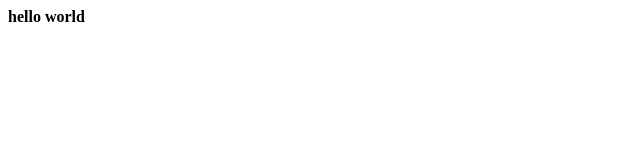
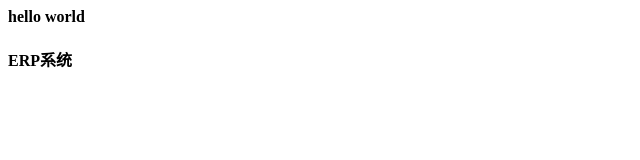
Before and after one commit to jennyyouyou/test2301, a plain HTML site: page index.html in a window 1280 px wide. Shown: the whole page, without its empty margins (0-640 px from the left). Drawn offline with Linux system fonts and the light colour scheme.

Commit message:
V2---ERP

```diff
--- a/index.html
+++ b/index.html
@@ -2,6 +2,7 @@
 <head></head>
 <body>
 <h4>hello world</h4>
+<h4>ERP系统</h4>
 
 </body>
 
```
